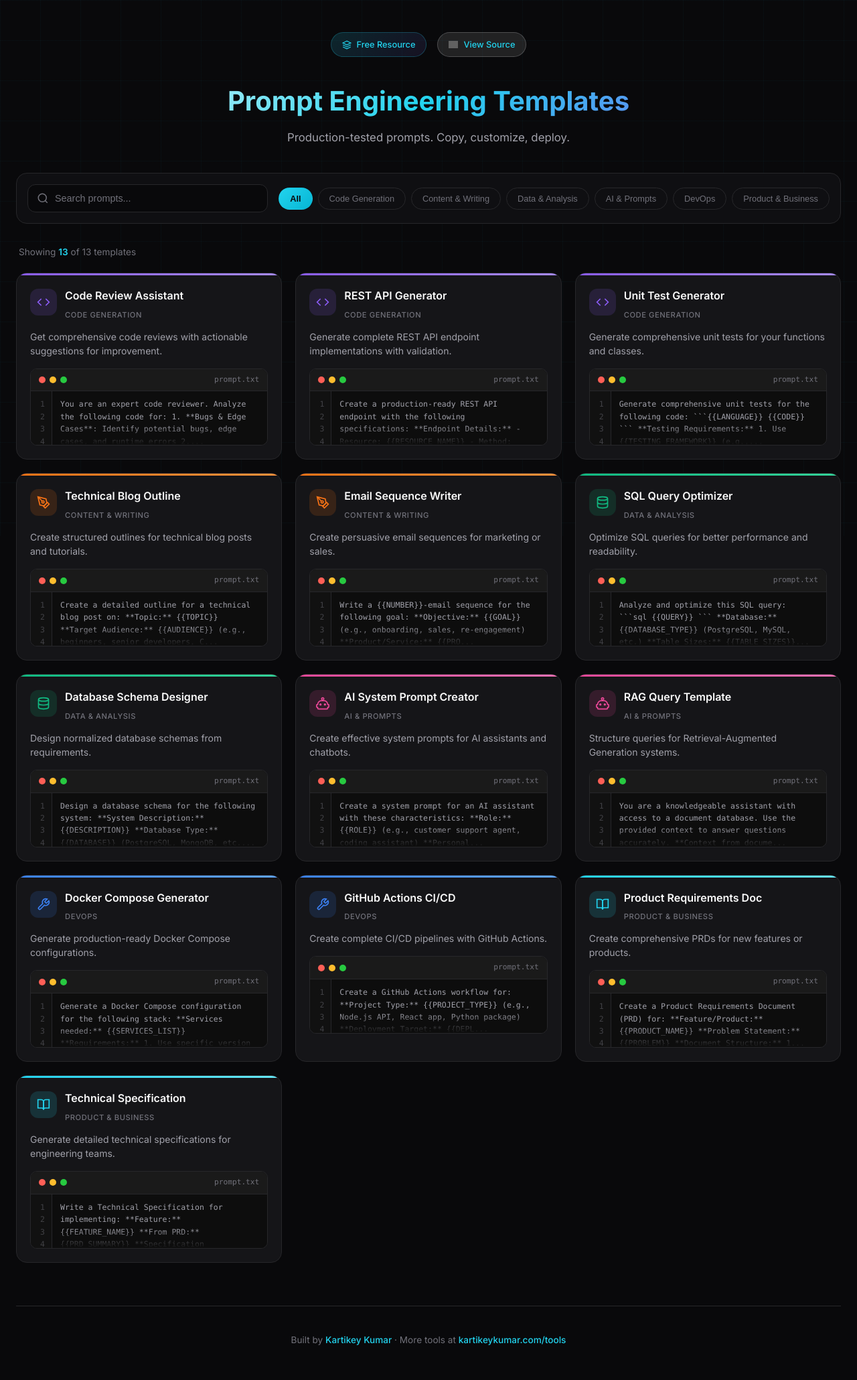
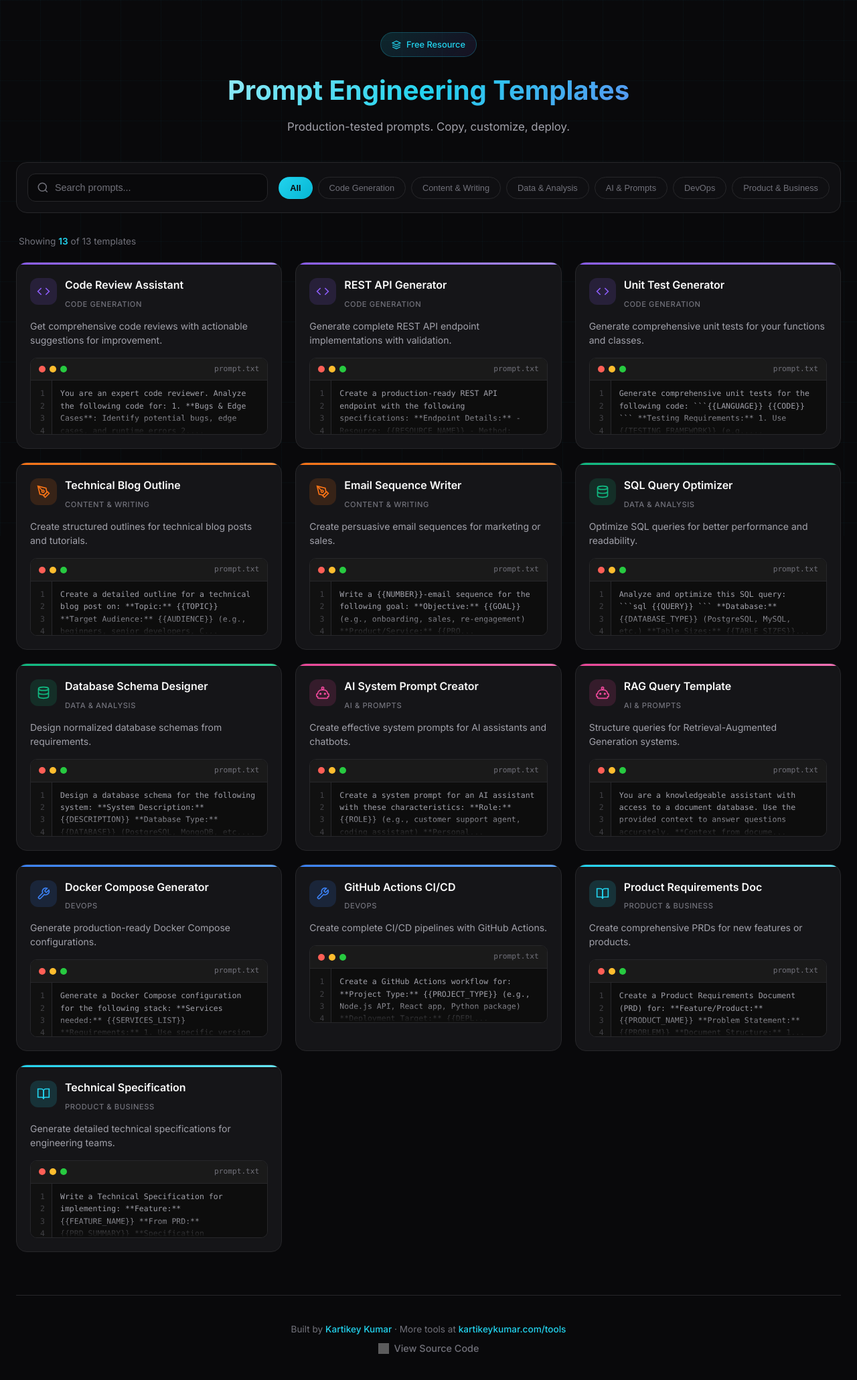
Before and after one commit to kartikeykumar09/prompt-templates, a React (Vite) app: page / in a window 1280 px wide. Shown: the top 2060 px of the page at 67% size. Built offline with nearby package versions, Linux system fonts and the light colour scheme; grey boxes are pictures that could not be loaded.

Commit message:
Move GitHub link to footer

```diff
--- a/src/App.tsx
+++ b/src/App.tsx
@@ -100,17 +100,11 @@ function App() {
       <div className="container">
         {/* Header */}
         <header className="header">
-          <div className="header-top-row" style={{ display: 'flex', justifyContent: 'center', alignItems: 'center', gap: '1rem', marginBottom: '1rem' }}>
-            <div className="header-badge">
-              <svg width="14" height="14" viewBox="0 0 24 24" fill="none" stroke="currentColor" strokeWidth="2">
-                <path d="M12 2L2 7l10 5 10-5-10-5zM2 17l10 5 10-5M2 12l10 5 10-5"/>
-              </svg>
-              <span>Free Resource</span>
-            </div>
-            <a href="https://github.com/kartikeykumar09/prompt-templates" target="_blank" rel="noreferrer" className="header-badge github-badge" style={{ textDecoration: 'none', cursor: 'pointer', background: 'rgba(255, 255, 255, 0.1)', border: '1px solid rgba(255, 255, 255, 0.2)' }}>
-              <img src="https://unpkg.com/simple-icons@v13/icons/github.svg" width="14" height="14" style={{ filter: 'invert(1)', objectFit: 'contain' }} alt="GitHub" />
-              <span>View Source</span>
-            </a>
+          <div className="header-badge">
+            <svg width="14" height="14" viewBox="0 0 24 24" fill="none" stroke="currentColor" strokeWidth="2">
+              <path d="M12 2L2 7l10 5 10-5-10-5zM2 17l10 5 10-5M2 12l10 5 10-5"/>
+            </svg>
+            <span>Free Resource</span>
           </div>
           <h1>Prompt Engineering Templates</h1>
           <p>Production-tested prompts. Copy, customize, deploy.</p>
@@ -220,6 +214,10 @@ function App() {
             Built by <a href="https://kartikeykumar.com" target="_blank" rel="noopener noreferrer">Kartikey Kumar</a> ·
             More tools at <a href="https://kartikeykumar.com/tools" target="_blank" rel="noopener noreferrer">kartikeykumar.com/tools</a>
           </p>
+          <a href="https://github.com/kartikeykumar09/prompt-templates" target="_blank" rel="noopener noreferrer" className="github-footer-link" style={{ display: 'inline-flex', alignItems: 'center', gap: '0.5rem', marginTop: '0.5rem', color: 'var(--text-muted)', textDecoration: 'none', fontSize: '0.9rem' }}>
+            <img src="https://unpkg.com/simple-icons@v13/icons/github.svg" width="16" height="16" style={{ filter: 'invert(0.5)', opacity: 0.7 }} alt="GitHub" />
+            View Source Code
+          </a>
         </footer>
       </div>
 
```
